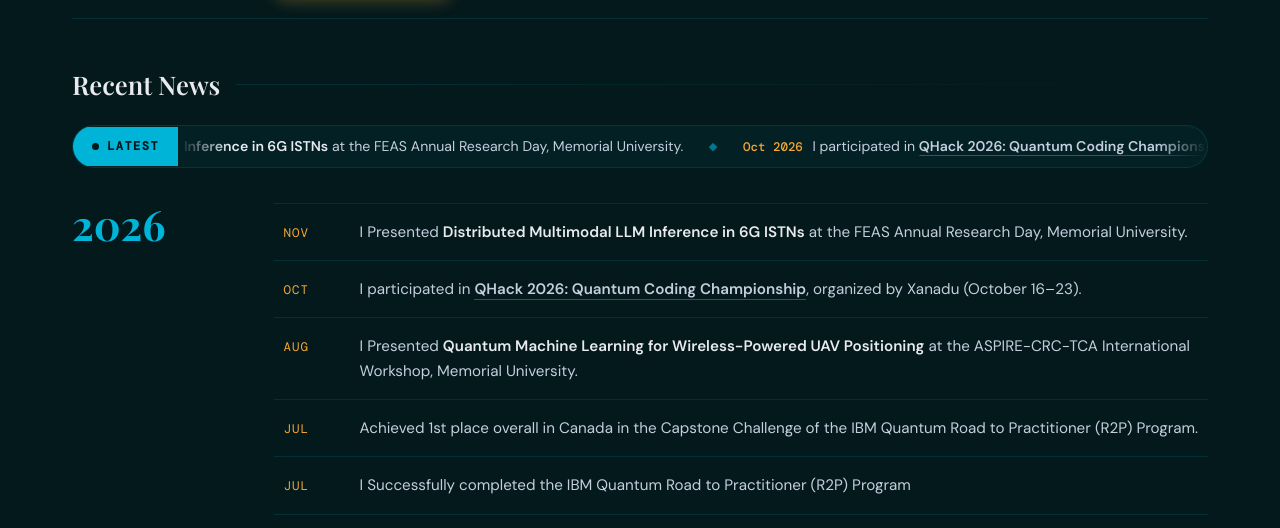
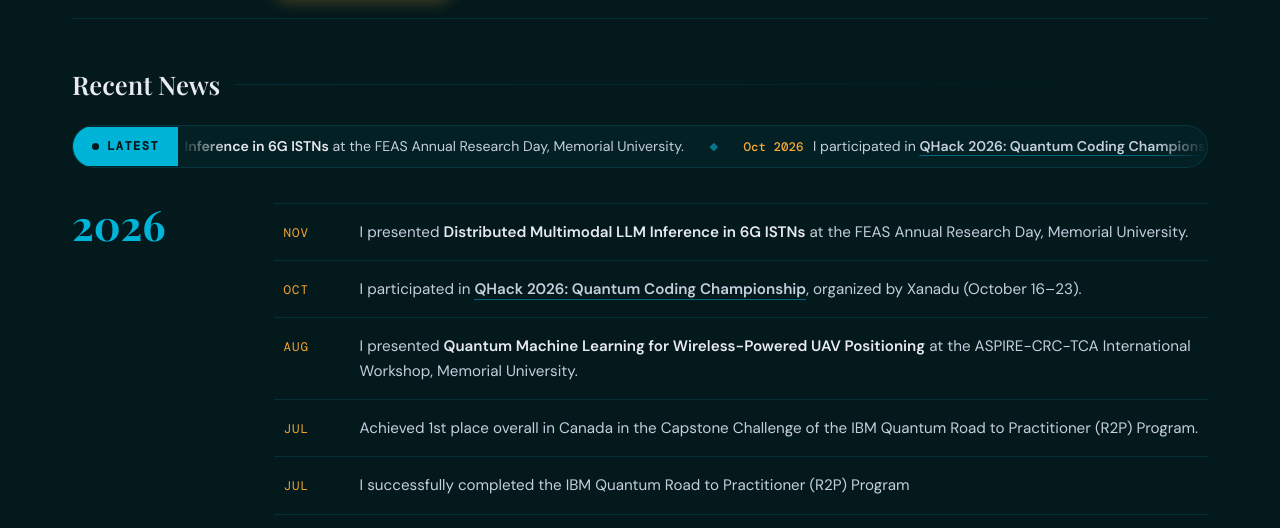
Before and after one commit to sasinda95/sasinda95.github.io, a plain HTML site: page index.html in a window 1280 px wide. Shown: the part 1563-2091 px from the top of the page. Drawn offline with nearby package versions, Linux system fonts and the light colour scheme.

Commit message:
Correct capitalization in news presentation texts
Updated presentation text for consistency in capitalization.

```diff
--- a/index.html
+++ b/index.html
@@ -856,11 +856,11 @@ const EDUCATION = [
 
 /* -- NEWS  (newest first) -- */
 const NEWS = [
-  { date:"Nov-2026",    gold:true,  text:"I Presented <strong>Distributed Multimodal LLM Inference in 6G ISTNs</strong> at the FEAS Annual Research Day, Memorial University." },
+  { date:"Nov-2026",    gold:true,  text:"I presented <strong>Distributed Multimodal LLM Inference in 6G ISTNs</strong> at the FEAS Annual Research Day, Memorial University." },
   { date:"Oct-2026",    gold:true,  text:"I participated in <a href=\"https://qhack.ai/\" target=\"_blank\" rel=\"noopener\"><strong>QHack 2026: Quantum Coding Championship</strong></a>, organized by Xanadu (October 16–23)." },
-  { date:"Aug-2026",    gold:true,  text:"I Presented <strong>Quantum Machine Learning for Wireless-Powered UAV Positioning</strong> at the ASPIRE-CRC-TCA International Workshop, Memorial University." },
+  { date:"Aug-2026",    gold:true,  text:"I presented <strong>Quantum Machine Learning for Wireless-Powered UAV Positioning</strong> at the ASPIRE-CRC-TCA International Workshop, Memorial University." },
   { date:"Jul-2026",    gold:true,  text:"Achieved 1st place overall in Canada in the Capstone Challenge of the IBM Quantum Road to Practitioner (R2P) Program." },
-  { date:"Jul-2026",    gold:true,  text:"I Successfully completed the IBM Quantum Road to Practitioner (R2P) Program" },
+  { date:"Jul-2026",    gold:true,  text:"I successfully completed the IBM Quantum Road to Practitioner (R2P) Program" },
   { date:"Jul-2026",    gold:true,  text:"Won Bronze Award - ISIT 2026 Global Quantum Hackathon." },
   { date:"Jun-2026",    gold:true,  text:"I participated in the Quantum Dice Competition 2026." },
   { date:"May-2026",    gold:true,  text:"<strong>Top 3 Team</strong> — IBM watsonx Hackathon 2026, organized by IBM and MUN." },
```
